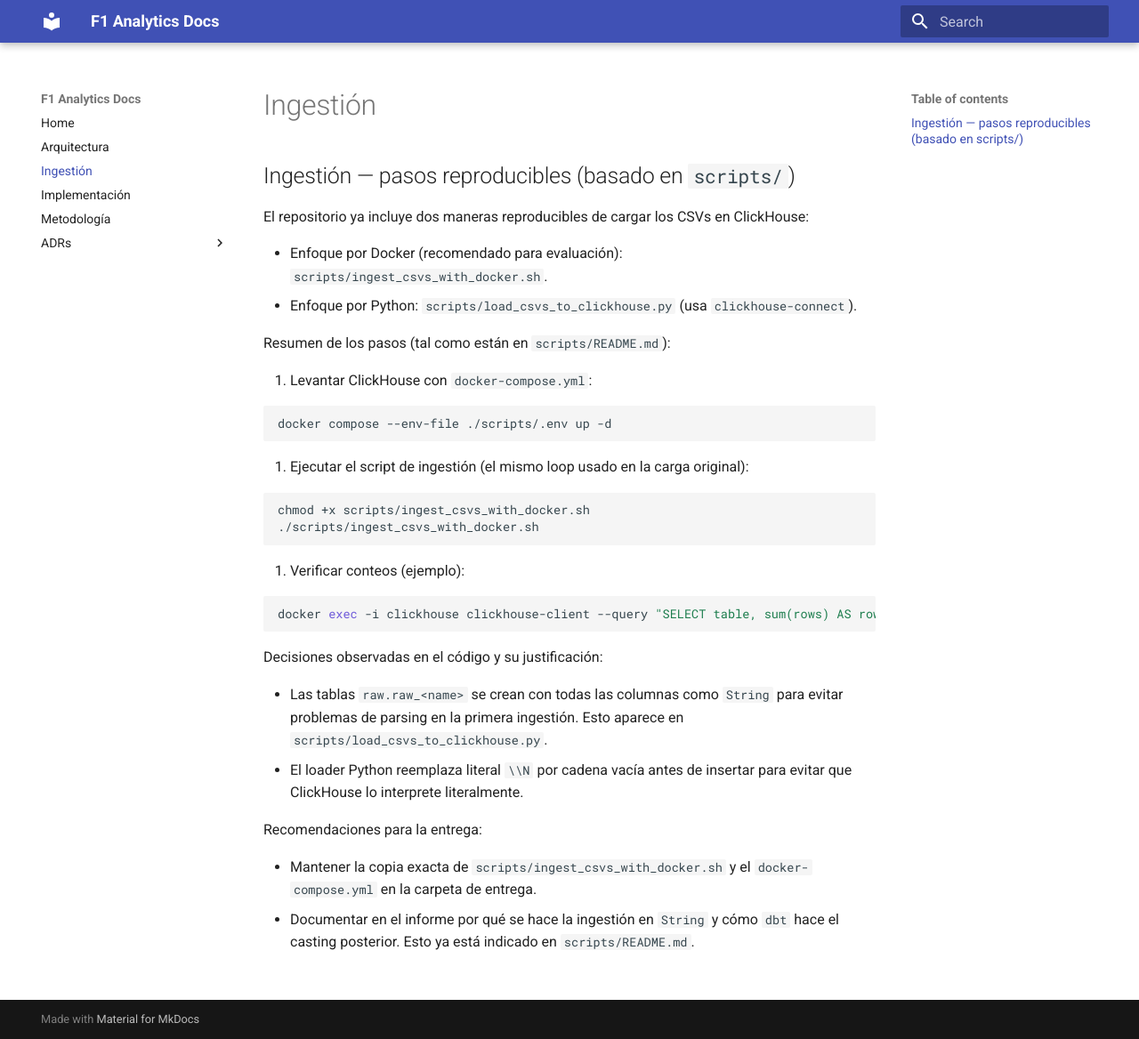
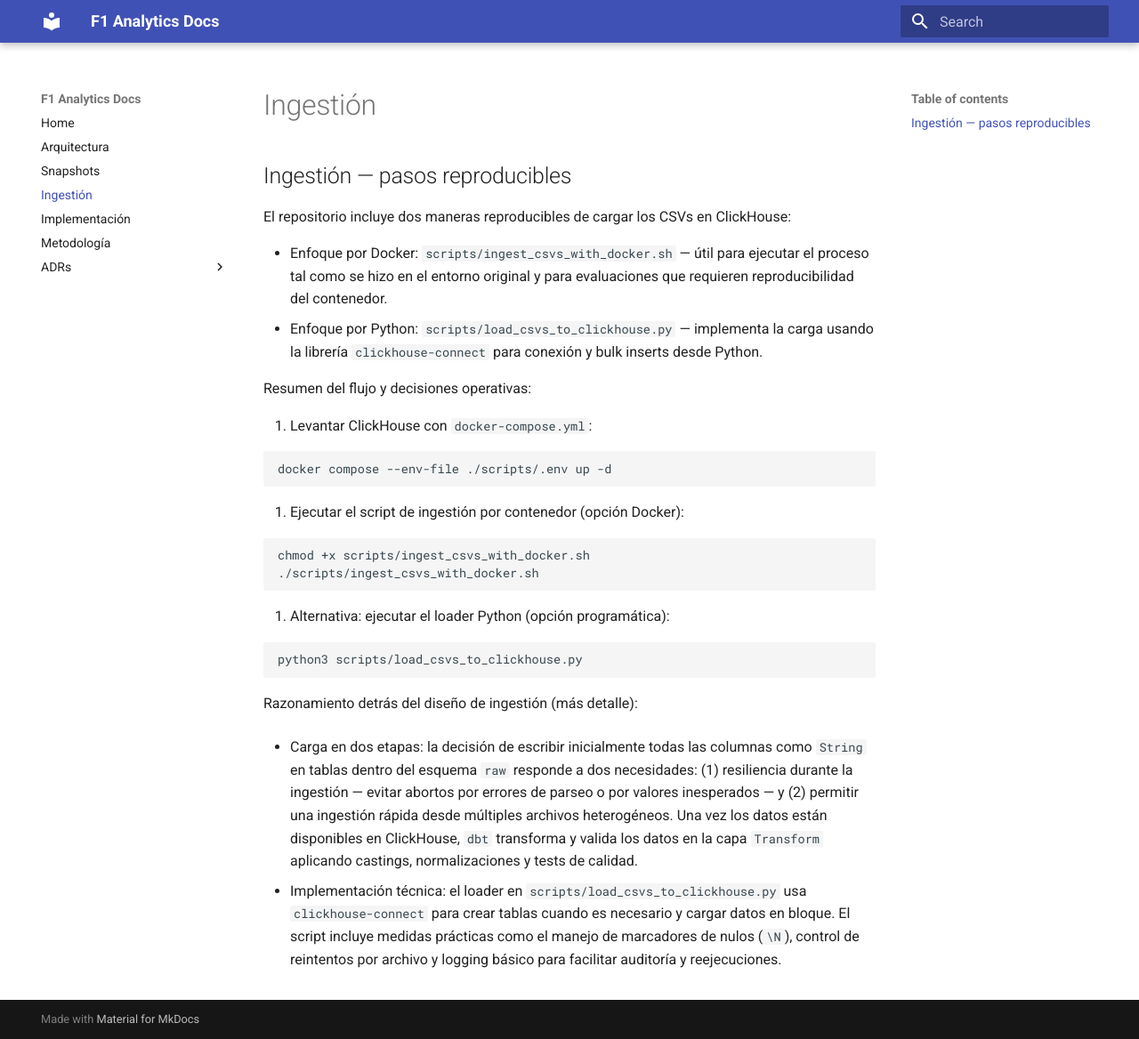
Before and after one commit to hlrd93/F1-analitica, an MkDocs documentation site: the page built from docs/ingestion.md, in a window 1280 px wide and 1168 px high. Shown: the whole window at 89% size. Built offline with MkDocs 1.6.1 and Material for MkDocs 9.7.7, drawn with Linux system fonts in a browser that asks for light colours.

````diff
--- a/docs/ingestion.md
+++ b/docs/ingestion.md
@@ -1,12 +1,11 @@
-## Ingestión — pasos reproducibles (basado en `scripts/`)
+## Ingestión — pasos reproducibles
 
-El repositorio ya incluye dos maneras reproducibles de cargar los CSVs en
-ClickHouse:
+El repositorio incluye dos maneras reproducibles de cargar los CSVs en ClickHouse:
 
-- Enfoque por Docker (recomendado para evaluación): `scripts/ingest_csvs_with_docker.sh`.
-- Enfoque por Python: `scripts/load_csvs_to_clickhouse.py` (usa `clickhouse-connect`).
+- Enfoque por Docker: `scripts/ingest_csvs_with_docker.sh` — útil para ejecutar el proceso tal como se hizo en el entorno original y para evaluaciones que requieren reproducibilidad del contenedor.
+- Enfoque por Python: `scripts/load_csvs_to_clickhouse.py` — implementa la carga usando la librería `clickhouse-connect` para conexión y bulk inserts desde Python.
 
-Resumen de los pasos (tal como están en `scripts/README.md`):
+Resumen del flujo y decisiones operativas:
 
 1. Levantar ClickHouse con `docker-compose.yml`:
 
@@ -14,25 +13,21 @@ Resumen de los pasos (tal como están en `scripts/README.md`):
 docker compose --env-file ./scripts/.env up -d
 ```
 
-2. Ejecutar el script de ingestión (el mismo loop usado en la carga original):
+2. Ejecutar el script de ingestión por contenedor (opción Docker):
 
 ```bash
 chmod +x scripts/ingest_csvs_with_docker.sh
 ./scripts/ingest_csvs_with_docker.sh
 ```
 
-3. Verificar conteos (ejemplo):
+3. Alternativa: ejecutar el loader Python (opción programática):
 
 ```bash
-docker exec -i clickhouse clickhouse-client --query "SELECT table, sum(rows) AS rows FROM system.parts WHERE database='raw' GROUP BY table ORDER BY table;"
+python3 scripts/load_csvs_to_clickhouse.py
 ```
 
-Decisiones observadas en el código y su justificación:
+Razonamiento detrás del diseño de ingestión (más detalle):
 
-- Las tablas `raw.raw_<name>` se crean con todas las columnas como `String` para evitar problemas de parsing en la primera ingestión. Esto aparece en `scripts/load_csvs_to_clickhouse.py`.
-- El loader Python reemplaza literal `\\N` por cadena vacía antes de insertar para evitar que ClickHouse lo interprete literalmente.
+- Carga en dos etapas: la decisión de escribir inicialmente todas las columnas como `String` en tablas dentro del esquema `raw` responde a dos necesidades: (1) resiliencia durante la ingestión — evitar abortos por errores de parseo o por valores inesperados — y (2) permitir una ingestión rápida desde múltiples archivos heterogéneos. Una vez los datos están disponibles en ClickHouse, `dbt` transforma y valida los datos en la capa `Transform` aplicando castings, normalizaciones y tests de calidad.
 
-Recomendaciones para la entrega:
-
-- Mantener la copia exacta de `scripts/ingest_csvs_with_docker.sh` y el `docker-compose.yml` en la carpeta de entrega.
-- Documentar en el informe por qué se hace la ingestión en `String` y cómo `dbt` hace el casting posterior. Esto ya está indicado en `scripts/README.md`.
+- Implementación técnica: el loader en `scripts/load_csvs_to_clickhouse.py` usa `clickhouse-connect` para crear tablas cuando es necesario y cargar datos en bloque. El script incluye medidas prácticas como el manejo de marcadores de nulos (`\N`), control de reintentos por archivo y logging básico para facilitar auditoría y reejecuciones.
--- a/mkdocs.yml
+++ b/mkdocs.yml
@@ -4,6 +4,7 @@ site_author: hlrd93
 nav:
   - Home: index.md
   - Arquitectura: architecture.md
+  - Snapshots: snapshots.md
   - Ingestión: ingestion.md
   - Implementación: implementation.md
   - Metodología: metodologia.md
@@ -19,3 +20,4 @@ markdown_extensions:
   - attr_list
 plugins:
   - search
+  - mermaid2
````
Also changed, not shown: docs/architecture.md (+70 -11 lines), docs/index.md (+1 -6 lines), docs/snapshots.md (added, +127 -0 lines), site/architecture/index.html, site/diagrams/architecture.png (added), site/diagrams/architecture.svg (added), site/search/search_index.json, 3 other files.
